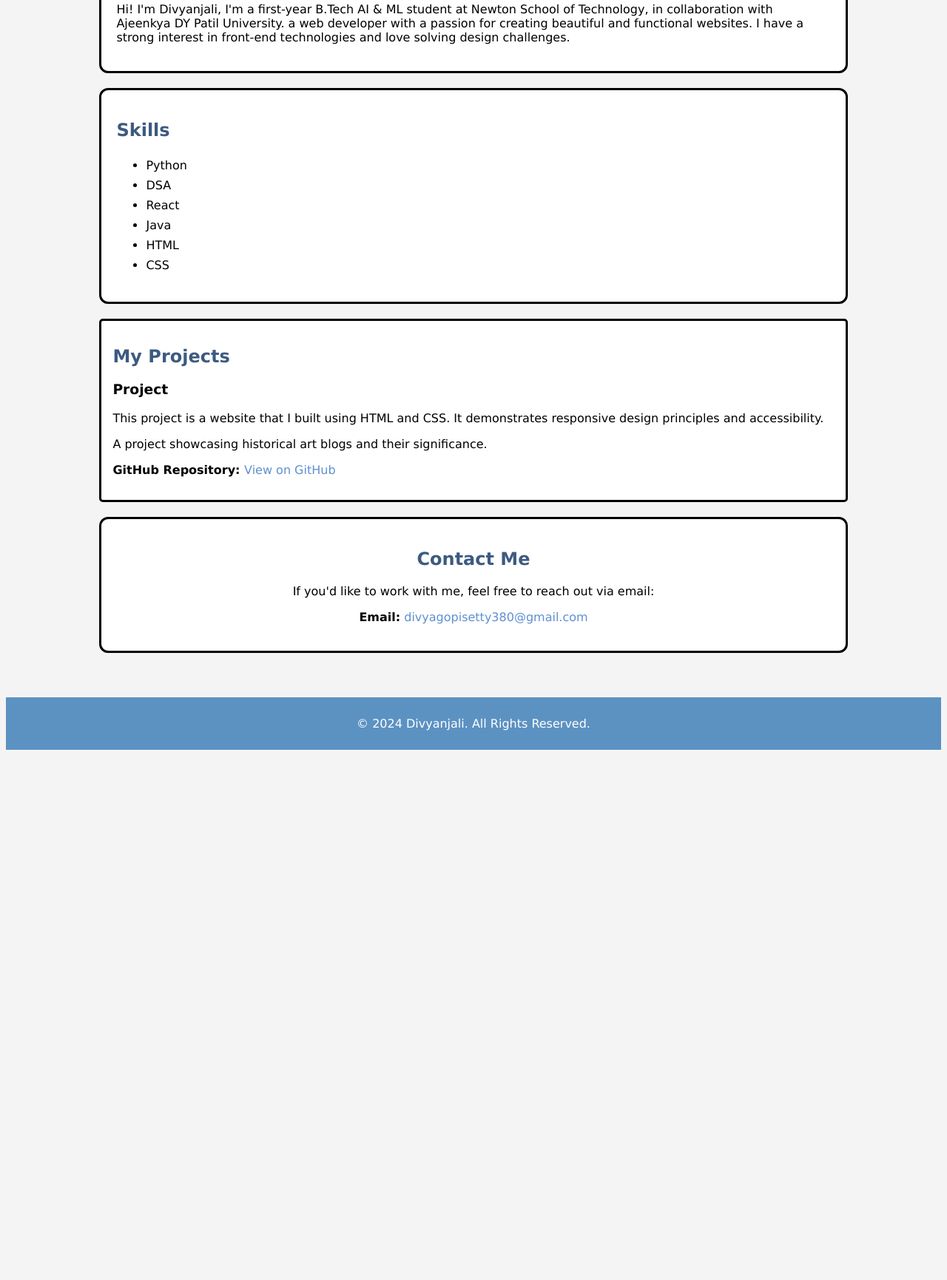
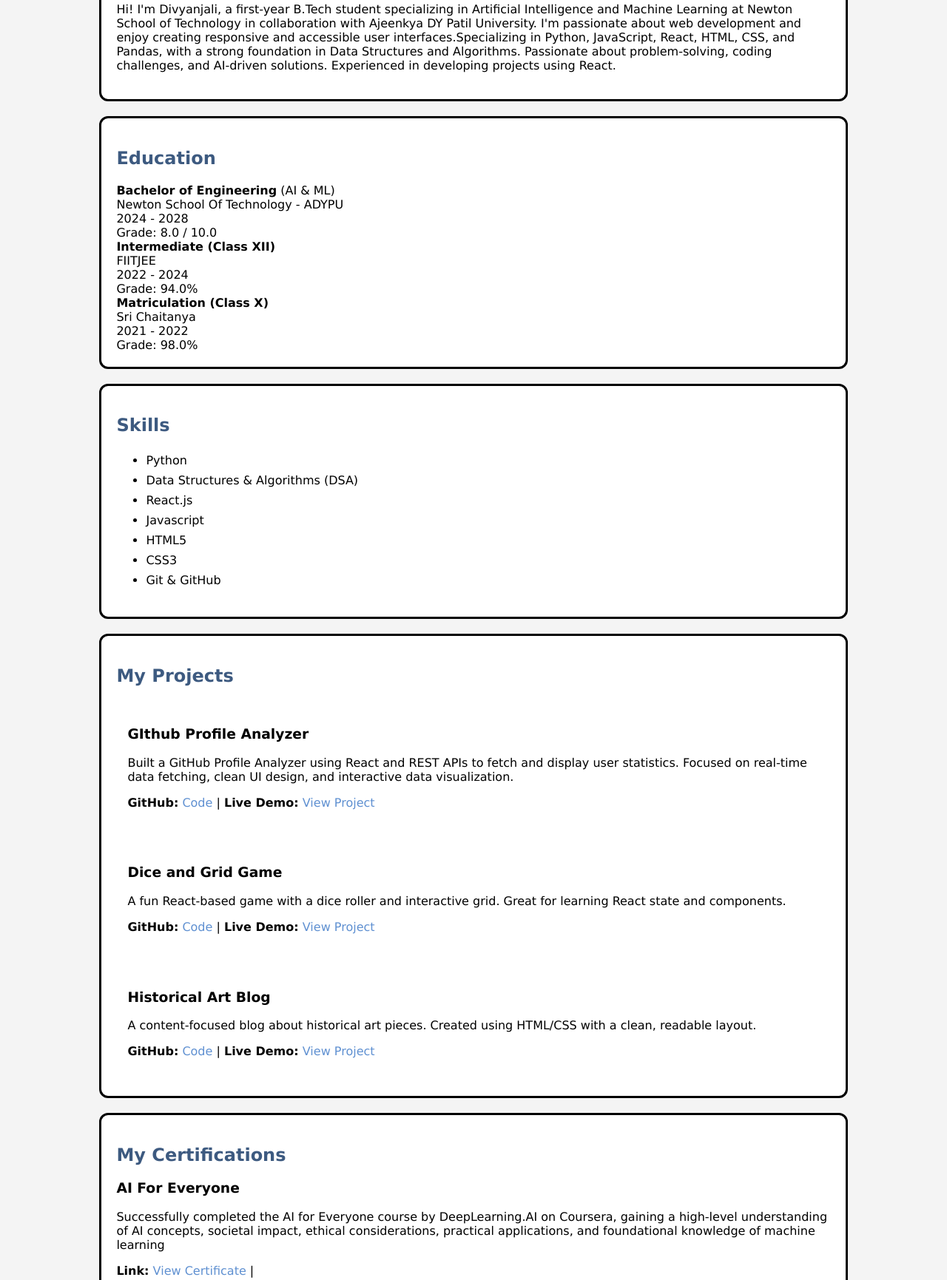
Before and after one commit to divya2212001/My-portfolio, a plain HTML site: page index.html in a window 1280 px wide. Shown: the part 312-2043 px from the top of the page at 74% size. Before the commit the page ends 1334 px from the top, so only its background shows below. Drawn offline with Linux system fonts and the light colour scheme.

Commit message:
Update index.html

```diff
--- a/index.html
+++ b/index.html
@@ -3,7 +3,7 @@
 <head>
     <meta charset="UTF-8">
     <meta name="viewport" content="width=device-width, initial-scale=1.0">
-    <title>My Portfolio</title>
+    <title>Divyanjali Gopisetty | Portfolio</title>
     <link rel="stylesheet" href="lab.css">
 </head>
 <body>
@@ -11,42 +11,157 @@
         <h1>Divyanjali Gopisetty</h1>
         <p>Welcome to my portfolio website!</p>
     </header>
+
     <div class="container">
         <section>
             <h2>About Me</h2>
-        <p>Hi! I'm Divyanjali, I'm a first-year B.Tech AI & ML student at Newton School of Technology, in collaboration with Ajeenkya DY Patil University.
-        a web developer with a passion for creating beautiful and functional websites. I have a strong interest in front-end technologies and love solving design challenges.</p>
+            <p>Hi! I'm Divyanjali, a first-year B.Tech student specializing in Artificial Intelligence and Machine Learning at Newton School of Technology in collaboration with Ajeenkya DY Patil University. I'm passionate about web development and enjoy creating responsive and accessible user interfaces.Specializing in Python, JavaScript, React, HTML, CSS, and Pandas, with a strong foundation in Data Structures and Algorithms. Passionate about problem-solving, coding challenges, and AI-driven solutions. Experienced in developing projects using React.</p>
         </section>
+
+        <section class="education">
+            <h2>Education</h2>
+            <div class="edu-item">
+                <div>
+                    <strong>Bachelor of Engineering</strong> (AI & ML)<br>
+                    Newton School Of Technology - ADYPU
+                </div>
+                <div class="edu-details">
+                    <span>2024 - 2028</span><br>
+                    Grade: 8.0 / 10.0
+                </div>
+            </div>
+
+            <div class="edu-item">
+                <div>
+                    <strong>Intermediate (Class XII)</strong><br>
+                    FIITJEE
+                </div>
+                <div class="edu-details">
+                    <span>2022 - 2024</span><br>
+                    Grade: 94.0%
+                </div>
+            </div>
+
+            <div class="edu-item">
+                <div>
+                    <strong>Matriculation (Class X)</strong><br>
+                    Sri Chaitanya
+                </div>
+                <div class="edu-details">
+                    <span>2021 - 2022</span><br>
+                    Grade: 98.0%
+                </div>
+            </div>
+        </section>
+
         <section>
             <h2>Skills</h2>
             <ul>
                 <li>Python</li>
-            <li>DSA</li>
-            <li>React</li>
-            <li>Java</li>
-            <li>HTML</li>
-            <li>CSS</li>
+                <li>Data Structures & Algorithms (DSA)</li>
+                <li>React.js</li>
+                <li>Javascript</li>
+                <li>HTML5</li>
+                <li>CSS3</li>
+                <li>Git & GitHub</li>
             </ul>
         </section>
-    <section class="project">
+
+
+
+        <section class="projects">
             <h2>My Projects</h2>
-        <div>
-            <div>
-                <h3>Project</h3>
-                <p>This project is a website that I built using HTML and CSS. It demonstrates responsive design principles and accessibility.</p>
-                <p>A project showcasing historical art blogs and their significance.</p>
-                <p><strong>GitHub Repository: </strong><a href="http://127.0.0.1:5500/index.html">View on GitHub</a></p>
+
+            <div class="project">
+                <h3>GIthub Profile Analyzer</h3>
+                <p>Built a GitHub Profile Analyzer using React and REST APIs to fetch and display user statistics. Focused on real-time data fetching, clean UI design, and interactive data visualization.</p>
+                <p>
+                    <strong>GitHub:</strong>
+                    <a href="https://github.com/divya2212001/GIthub-Profile-Analyzer.git" target="_blank">Code</a> |
+                    <strong>Live Demo:</strong>
+                    <a href="https://g-ithub-profile-analyzer.vercel.app/" target="_blank">View Project</a>
+                </p>
             </div>
+
+            <div class="project">
+                <h3>Dice and Grid Game</h3>
+                <p>A fun React-based game with a dice roller and interactive grid. Great for learning React state and components.</p>
+                <p>
+                    <strong>GitHub:</strong>
+                    <a href="https://github.com/divya2212001/react-project-game.git" target="_blank">Code</a> |
+                    <strong>Live Demo:</strong>
+                    <a href="https://react-game-project-41cau41k9-divya2212001s-projects.vercel.app/" target="_blank">View Project</a>
+                </p>
+            </div>
+
+            <div class="project">
+                <h3>Historical Art Blog</h3>
+                <p>A content-focused blog about historical art pieces. Created using HTML/CSS with a clean, readable layout.</p>
+                <p>
+                    <strong>GitHub:</strong>
+                    <a href="https://github.com/Saniya777-byte/Art-history-blog.git" target="_blank">Code</a> |
+                    <strong>Live Demo:</strong>
+                    <a href="https://saniya777-byte.github.io/Art-history-blog/" target="_blank">View Project</a>
+                </p>
+            </div>
+
+        </section>
+
+        <section class="certifications">
+            <h2>My Certifications</h2>
+
+            <div class="certifications">
+                <h3>AI For Everyone</h3>
+                <p>Successfully completed the AI for Everyone course by DeepLearning.AI on Coursera, gaining a high-level understanding of AI concepts, societal impact, ethical considerations, practical applications, and foundational knowledge of machine learning</p>
+                <p>
+                    <strong>Link:</strong>
+                    <a href="https://coursera.org/share/d2c89d2fe187c121784d34540df17b48" target="_blank">View Certificate</a> |
+
+                </p>
+            </div>
+
+            <div class="certifications">
+                <h3>Web Design Competition</h3>
+                <p>Participated in Nirmaan, a web design competition at my college, as part of a team of four, collaboratively developing a functional and visually appealing website using HTML, CSS, and design</p>
+                <p>
+                    <strong>Link:</strong>
+                    <a href="https://drive.google.com/file/d/1c7JBwB5OBsRmShif0xVxx-F39J3fe46i/view?usp=sharing" target="_blank">View Certificate</a> |
+
+                </p>
+            </div>
+
+            <div class="certifications">
+                <h3>How Things Work: An Introduction to Physics</h3>
+                <p>Successfully completed the How Things Work: An Introduction to Physics course by the University of Virginia on Coursera, gaining fundamental knowledge of Newton’s laws, energy, thermodynamics, and electromagnetism through real-world</p>
+                <p>
+                    <strong>Link:</strong>
+                    <a href="https://coursera.org/share/9c1dd53dfe211a172769bc2f61591420" target="_blank">View Certificate</a> |
+
+                </p>
             </div>
         </section>
+
+
         <section class="contact">
             <h2>Contact Me</h2>
-        <p>If you'd like to work with me, feel free to reach out via email:</p>
+            <p>If you'd like to collaborate or have any inquiries, feel free to contact me via email.</p>
             <p><strong>Email:</strong> <a href="mailto:divyagopisetty380@gmail.com">divyagopisetty380@gmail.com</a></p>
         </section>
     </div>
+
+    <section class="connect">
+        <h2>Connect With Me</h2>
+        <ul>
+            <li><strong>GitHub:</strong> <a href="https://github.com/divya2212001" target="_blank">github.com/divya2212001</a></li>
+            <li><strong>LeetCode:</strong> <a href="https://leetcode.com/u/divya2212/" target="_blank">leetcode.com/divya2212</a></li>
+            <li><strong>LinkedIn:</strong> <a href="https://www.linkedin.com/in/divyanjali-gopisetty-514250344?utm_source=share&utm_campaign=share_via&utm_content=profile&utm_medium=ios_app" target="_blank">linkedin.com/in/divyanjali-gopisetty</a></li>
+            <li><strong>Codeforces:</strong> <a href="https://codeforces.com/profile/divya2212" target="_blank">codeforces.com/profile/divya2212</a></li>
+        </ul>
+    </section>
+
+
     <footer>
-        <p>&copy; 2024 Divyanjali. All Rights Reserved.</p>
+        <p>&copy; 2024 Divyanjali Gopisetty. All Rights Reserved.</p>
     </footer>
 </body>
 </html>
```
Lines whose indentation alone changed are shown as unchanged.
